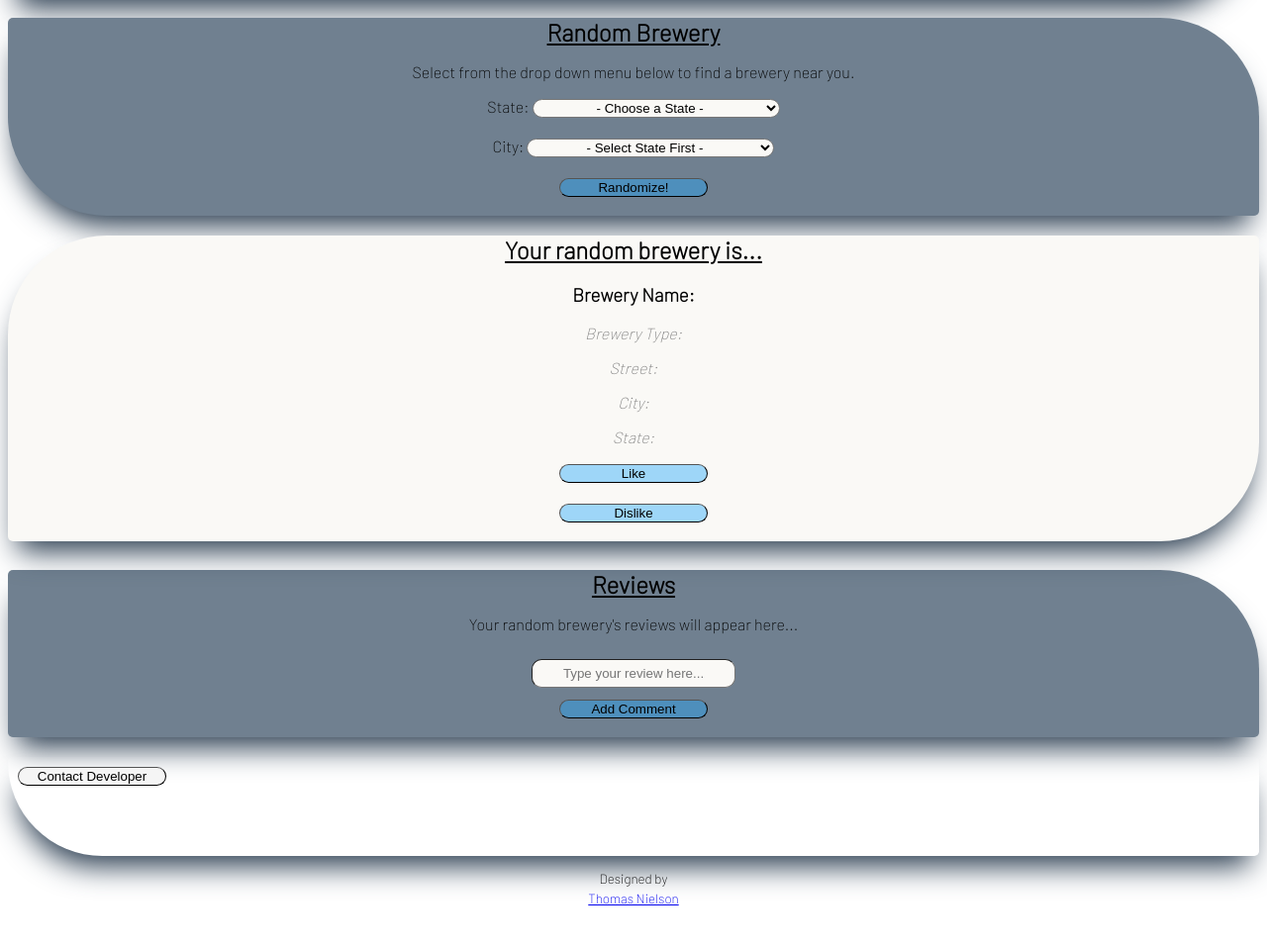
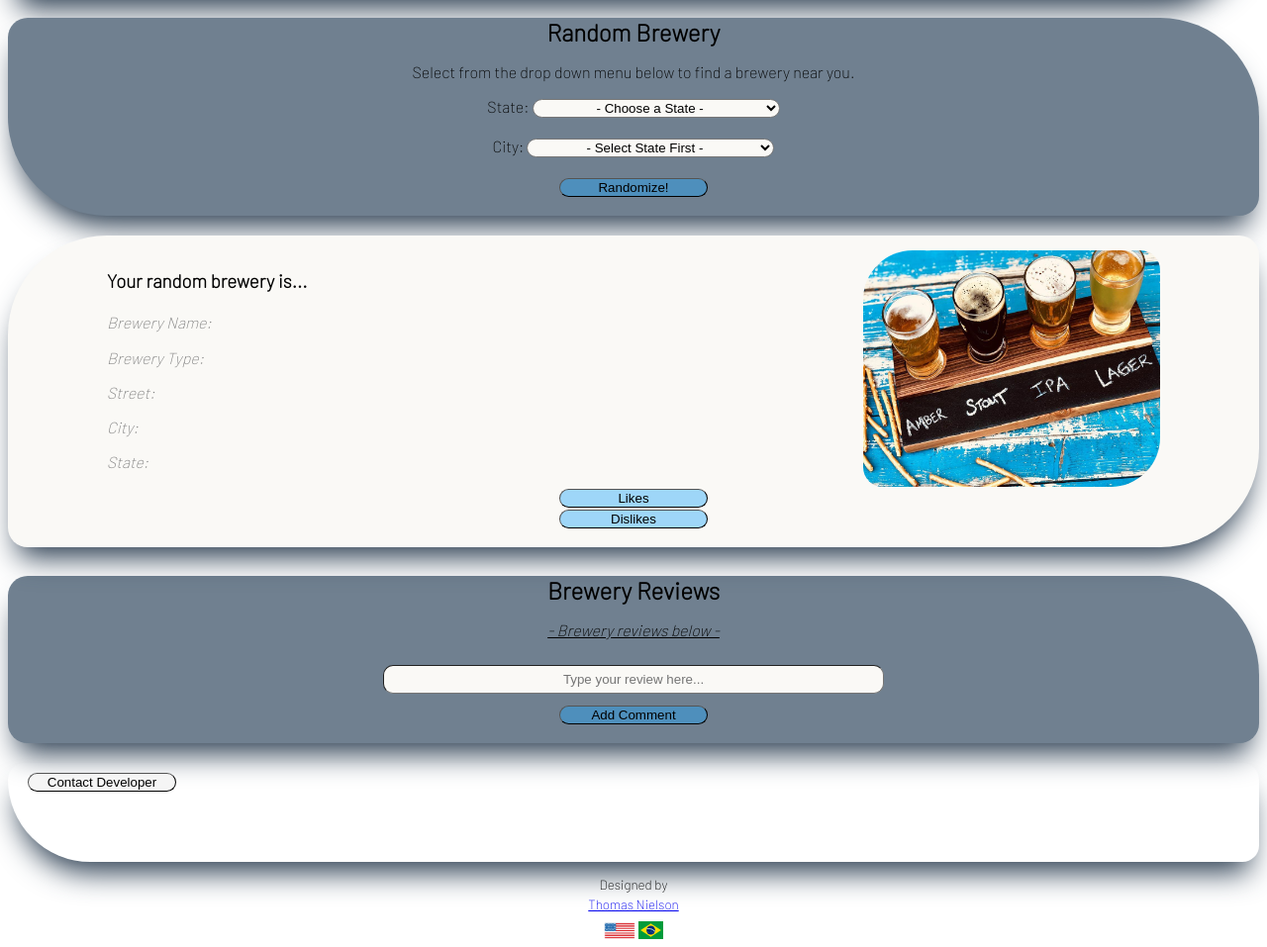
Before and after one commit to tfnielson-se/beer.Randomizer, a plain HTML site: page index.html in a window 1280 px wide. Shown: the part 128-1085 px from the top of the page at 99% size. Before the commit the page ends 1048 px from the top, so only its background shows below. Drawn offline with Linux system fonts and the light colour scheme; no server answers.

Commit message:
final commit

```diff
--- a/index.html
+++ b/index.html
@@ -30,8 +30,13 @@
             <br><br>
         </form>
         <div id="surprise-beer">
-            <h2>Your random brewery is...</h2>
-            <h3 id="brewery-name">Brewery Name:</h3>
+
+            <section class="surprise-beer-info">
+                <div>
+                    <h3>Your random brewery is...</h3>
+                    <p class="address-font">Brewery Name:
+                        <span id="brewery-name"></span>
+                    </p>
                     <p class="address-font">Brewery Type:
                         <span id="brewery-type"></span>
                     </p>
@@ -44,11 +49,13 @@
                     <p class="address-font">State:
                         <span id="brewery-state"></span>
                     </p>
+                </div>
+                <img src="/img/1A-Beer-flight.jpg" alt="beer-flight-image" class="flight-image">
+            </section>
             <div id="like-dislike">
-                <button id="like-btn" type="button">Like</button>
-                <div id="result"></div>
+                <button id="like-btn" type="button">Likes</button>
                 <br>
-                <button id="dislike-btn" type="button"> Dislike</button>
+                <button id="dislike-btn" type="button">Dislikes</button>
                 <div id = "negative-result"></div>
                 <br>
             </div>
@@ -56,9 +63,9 @@
     </div>
     <br>
     <section id="beer-random">
-        <h2>Reviews</h2>
+        <h2>Brewery Reviews</h2>
+        <p class="reviews-text">- Brewery reviews below -</p>
         <div id="comments-section">
-            <p>Your random brewery's reviews will appear here...</p>
             <!--Comments go Here-->
         </div>
         <form id="comment-form">
@@ -71,14 +78,16 @@
     <div id="bottom-nav">
         <button id="contact-dev-btn">Contact Developer</button>
         <span class="contact-info" style= "display: none;">
-            <span></span>GitHub: <a href="https://github.com/tfnielson-se">@tfnielson-se</a>
+            <span>GitHub: </span><a href="https://github.com/tfnielson-se">@tfnielson-se</a>
             <br>
-            <span></span>Twitter: <a href="https://twitter.com/Pointbreak_se">@point.Break-se</a>
+            <span>Twitter: </span><a href="https://twitter.com/Pointbreak_se">@point.Break-se</a>
         </span>
+        <br>
     </div>
     <div id="credits">
         <p>Designed by</p>
-        <a href="https://github.com/tfnielson-se">Thomas Nielson</a>
+        <p><a href="https://github.com/tfnielson-se">Thomas Nielson</a></p>
+        <img src="/img/flag_usa.png" alt="USA-flag" id="usa-flag"><span> </span></space><img src="/img/flag_brazil.svg" alt="Brazil-flag" id="brazil-flag">
     </div>
 </body>
 </html>
--- a/src/index.js
+++ b/src/index.js
@@ -37,11 +37,13 @@ const cityDropdown = document.querySelector('#city-dropdown');
 const beerForm = document.querySelector('#beer-form');
 const commentsSection = document.querySelector('#comments-section');
 const commentForm = document.querySelector('#comment-form');
-const dislikeBtn = document.querySelector('#dislike-btn')
-const likeBtn = document.querySelector('#like-btn')
+const dislikeBtn = document.querySelector('#dislike-btn');
+const likeBtn = document.querySelector('#like-btn');
 
 ////////// fetch() //////////
 ////////// fetch() //////////
+
+// GET to display random beer on main //
 
 // GET all
 function getData() {
@@ -163,8 +165,8 @@ function renderRandomizer(data) {
 // Random beer from State and City selection ABOVE //
 // Random beer from State and City selection ABOVE //
 
-// Reviews
-// Reviews
+// Handle and display Reviews BELOW //
+// Handle and display Reviews BELOW //
 
 commentForm.addEventListener('submit', handleNewReview)
 
@@ -188,13 +190,13 @@ function displayReviews (beerRandom) {
         commentsSection.append(p)
     })
 }
-// Reviews
-// Reviews
+// Handle and display Reviews ABOVE //
+// Handle and display Reviews ABOVE //
 
 // Like and Dislikes BELOW //
 // Like and Dislikes BELOW //
 
-// click to like
+// click to like BELOW
 likeBtn.addEventListener('click', handleSubmitLike)
 
 function handleSubmitLike(e) {
@@ -203,7 +205,7 @@ function handleSubmitLike(e) {
 
     patchData(currentRandomBeer)
 }
-// click to dislike
+// click to dislike BELOW
 dislikeBtn.addEventListener('click', handleSubmitDislike)
 
 function handleSubmitDislike(e) {
@@ -215,9 +217,13 @@ function handleSubmitDislike(e) {
 // Like and Dislikes ABOVE //
 // Like and Dislikes ABOVE //
 
-const hideShowButton = document.querySelector('#bottom-nav button')
+
+// bottom nav BELOW //
+// bottom nav BELOW //
+
+const hideShowContact = document.querySelector('#bottom-nav button')
 const contactInfo = document.querySelector('.contact-info')
-hideShowButton.addEventListener('click', handleHideShowButton)
+hideShowContact.addEventListener('click', handleHideShowButton)
 
 function handleHideShowButton (e) {
     if(contactInfo.style.display === 'none') {
@@ -226,6 +232,10 @@ function handleHideShowButton (e) {
         contactInfo.style.display = 'none'
     }
 }
+
+
+// bottom nav ABOVE //
+// bottom nav ABOVE //
 
 ////////////////////////// WORKING CODE ABOVE ONLY//////////////////////////////////
 ////////////////////////// WORKING CODE ABOVE ONLY//////////////////////////////////
--- a/styles.css
+++ b/styles.css
@@ -11,7 +11,6 @@ body {
 }
 
 h2 {
-    text-decoration: underline;
     margin: auto;
 }
 
@@ -24,7 +23,7 @@ h2 {
     display: block;
     height: 100%;
     box-shadow: rgb(38, 57, 77) 0px 20px 30px -10px;
-    border-radius: 5px;
+    border-radius: 20px;
     border-bottom-right-radius: 100px;
 }
 
@@ -37,7 +36,7 @@ h2 {
 
 #beer-form {
     background: #708090;
-    border-radius: 5px;
+    border-radius: 20px;
     border-top-right-radius: 100px;
     border-bottom-left-radius: 100px;
     text-align: center;
@@ -47,18 +46,35 @@ h2 {
 
 #surprise-beer {
     background: #FAF9F6;
-    border-radius: 5px;
+    border-radius: 20px;
     border-top-left-radius: 100px;
     border-bottom-right-radius: 100px;
-    text-align: center;
     box-shadow: rgb(38, 57, 77) 0px 20px 30px -10px;
+}
+
+.surprise-beer-info {
+    display: flex;
+    flex-direction: row;
+    text-align: left;
+    justify-content: space-between;
+    margin-left: 100px;
+    margin-right: 100px;
+    margin-top: 15px;
+}
+
+
+.surprise-beer-info img{
+    max-width: 300px;
+    max-height: 300px;
+    border-radius: 20px;
+    border-top-left-radius: 50px;
+    border-bottom-right-radius: 50px;
 }
 
 #beer-random {
     background: #708090;
-    border-radius: 5px;
+    border-radius: 20px;
     border-top-right-radius: 100px;
-
     text-align: center;
     box-shadow: rgb(38, 57, 77) 0px 20px 30px -10px;
     margin-bottom: 20px;
@@ -67,7 +83,17 @@ h2 {
 
 #comment-form {
     text-align: center;
+}
 
+#bottom-nav {
+    background: transparent;
+    border-radius: 20px;
+    border-bottom-left-radius: 100px;
+    text-align: left;
+    box-shadow: rgb(38, 57, 77) 0px 20px 30px -10px;
+    margin-bottom: 20px;
+    margin-top: 10px;
+    height: 100px;
 }
 
 select {
@@ -100,7 +126,7 @@ button:hover {
 
 #contact-dev-btn {
     background: whitesmoke;
-    margin-left: 10px;
+    margin-left: 20px;
     margin-top: 10px;
 }
 #contact-dev-btn:hover {
@@ -112,7 +138,7 @@ button:hover {
 input {
     height: 25px;
     margin: 10px;
-    width: 200px;
+    width: 500px;
     border-radius: 10px;
     text-align: center;
     border-width: thin;
@@ -125,6 +151,14 @@ input {
     line-height: 0.5
 }
 
+#usa-flag{
+    width: 2.5%;
+}
+#brazil-flag{
+    width: 2%;
+}
+
+
 p.address-font {
     font-style: italic;
     color: gray
@@ -135,17 +169,17 @@ p span {
     color: black;
 }
 
-#bottom-nav {
-    background: transparent;
-    border-radius: 5px;
-    border-bottom-left-radius: 100px;
-    text-align: left;
-    box-shadow: rgb(38, 57, 77) 0px 20px 30px -10px;
-    margin-bottom: 20px;
-    margin-top: 10px;
-    height: 100px;
-}
 
 .contact-info {
     text-align: center;
 }
+
+#brewery-name {
+    font-size: larger;
+    font-weight: 900;
+}
+
+.reviews-text {
+    font-style: italic;
+    text-decoration: underline;
+}
```
Also changed, not shown: db.json (+26 -20 lines), README.txt, img/1A-Beer-flight.jpg (added), img/flag_brazil.svg (added), img/flag_usa.png (added), 1 other file. Lines whose indentation alone changed are shown as unchanged.
